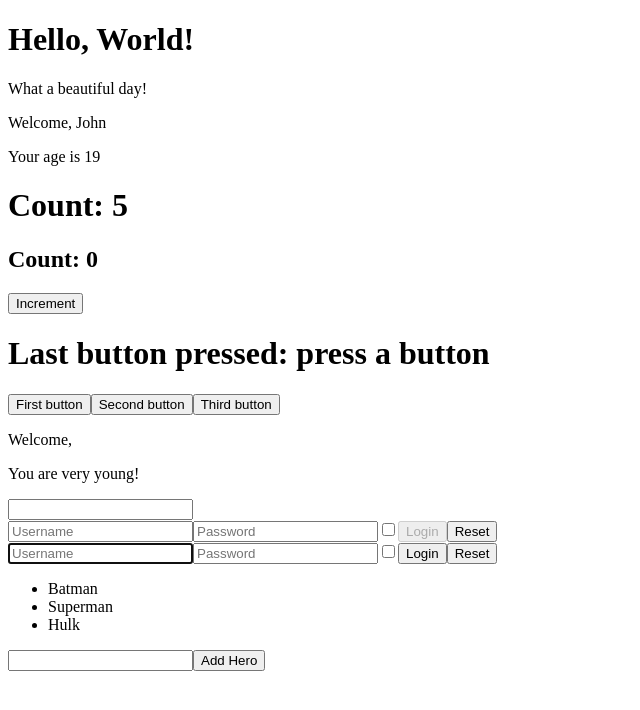
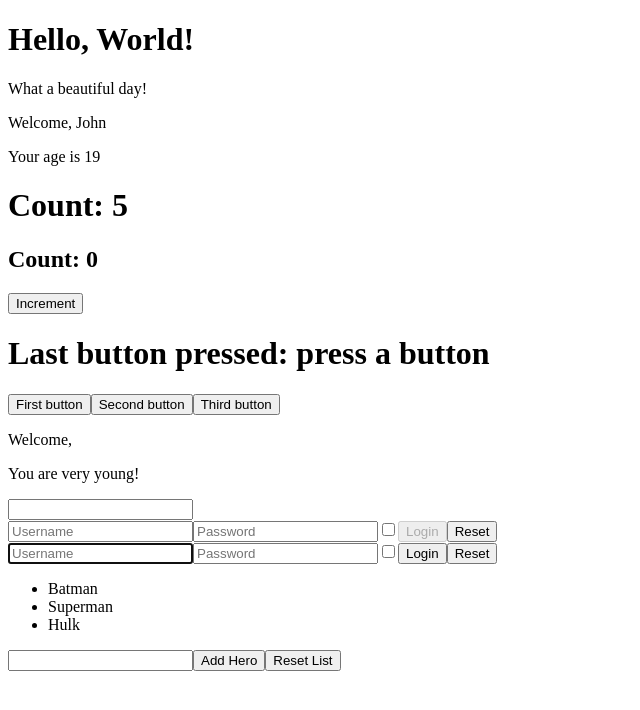
Before and after one commit to CristianRmb/react-exercises, a React (Create React App) app: page / in a window 1280 px wide. Shown: the top 710 px of the page, without its empty margins (0-640 px from the left). Built offline with nearby package versions, Linux system fonts and the light colour scheme.

Commit message:
es lists-05

```diff
--- a/src/TodoList.js
+++ b/src/TodoList.js
@@ -23,6 +23,12 @@ class TodoList extends React.Component {
     });
   };
 
+  resetList = () => {
+    this.setState({
+      items: [],
+    });
+  };
+
   render() {
     const heroes = this.state.items.map((hero, index) => (
       <li key={hero + index}>{hero}</li>
@@ -37,6 +43,7 @@ class TodoList extends React.Component {
           onChange={this.handleInputChange}
         />
         <button onClick={this.addHero}>Add Hero</button>
+        <button onClick={this.resetList}>Reset List</button>
       </div>
     );
   }
```
